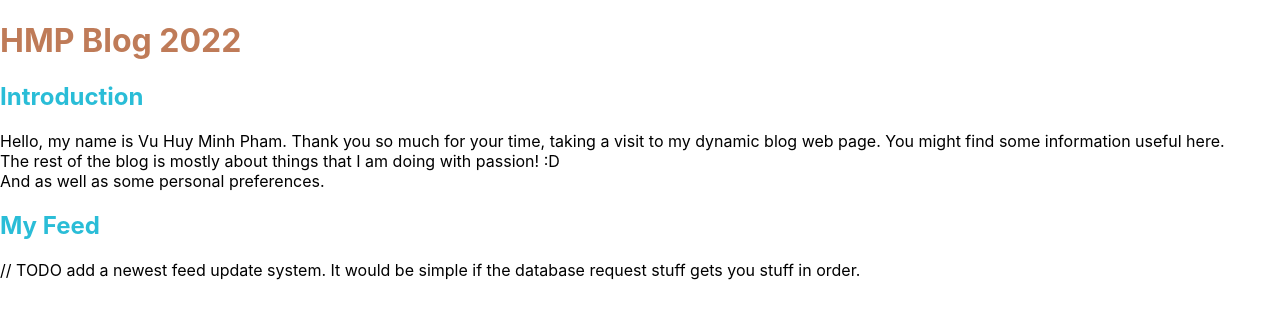
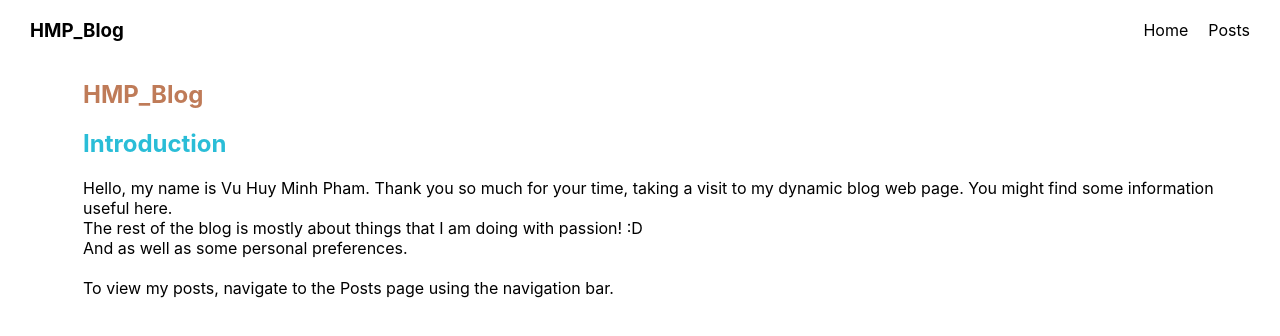
Before and after one commit to minh-p/blog-hmp1, a Next.js app: page / in a window 1280 px wide. Shown: the top 336 px of the page. Built offline with nearby package versions, Linux system fonts and the light colour scheme.

Commit message:
Navigation Bar, Continue Setting Up Blog Posts

```diff
--- a/package.json
+++ b/package.json
@@ -14,7 +14,6 @@
     "react-dom": "18.2.0"
   },
   "devDependencies": {
-    "eslint": "8.25.0",
     "eslint-config-next": "12.3.1",
     "prisma": "^4.6.1"
   }
--- a/pages/index.js
+++ b/pages/index.js
@@ -1,10 +1,5 @@
-import Head from 'next/head'
-
-export function getStaticProps() {
-  return {
-    props: { posts: {} }
-  };
-}
+import Head from "next/head"
+import Header from "../src/components/Header.js"
 
 export default function Home({ posts }) {
   // The below stuff is like simple html. Kinda crazy how anybody would think this is hard.
@@ -12,12 +7,13 @@ export default function Home({ posts }) {
   return (
     <div>
       <Head>
-        <title>Create Next App</title>
-        <meta name="description" content="Generated by create next app" />
+        <title>HMP_Blog</title>
+        <meta name="description" content="HMP_Blog, a blog created by Vu Huy Minh Pham" />
         <link rel="icon" href="/favicon.ico" />
       </Head>
-
-      <h1>HMP Blog 2022</h1>
+      <Header />
+    <section>
+      <h1>HMP_Blog</h1>
       <h2>Introduction</h2>
 
       <p>
@@ -28,12 +24,10 @@ export default function Home({ posts }) {
         The rest of the blog is mostly about things that I am doing with passion! :D
         <br />
         And as well as some personal preferences.
+        <br /><br/>
+        To view my posts, navigate to the Posts page using the navigation bar.
       </p>
-
-      <h2>My Feed</h2>
-      // TODO add a newest feed update system. It would be simple if the database request stuff gets you stuff in order.
-      <ul>
-      </ul>
+    </section>
     </div>
   )
 }
--- /dev/null
+++ b/src/components/Header.js
@@ -0,0 +1,24 @@
+import React from "react";
+import { navLinks } from "../utils/navdata.js";
+import Link from "next/link";
+
+export default function Header() {
+  var navLink = navLinks.map((link, index) =>
+    <Link href={link.path}>
+      <li key={index}>{link.name}</li>
+    </Link>
+  )
+
+  return (
+    <header>
+      <div className="brand">
+        <h3>HMP_Blog</h3>
+      </div>
+      <nav>
+        <ul>
+          {navLink}
+        </ul>
+      </nav>
+    </header>
+  );
+}
--- /dev/null
+++ b/src/utils/navdata.js
@@ -0,0 +1,10 @@
+export const navLinks = [
+  {
+    name: "Home",
+    path: "/"
+  },
+  {
+    name: "Posts",
+    path: "/posts"
+  }
+]
--- a/styles/globals.css
+++ b/styles/globals.css
@@ -1,9 +1,43 @@
 html,
 body {
+  box-sizing: border-box;
   padding: 0;
   margin: 0;
+  margin-left: 10px;
   font-family: -apple-system, BlinkMacSystemFont, Segoe UI, Roboto, Oxygen,
     Ubuntu, Cantarell, Fira Sans, Droid Sans, Helvetica Neue, sans-serif;
+}
+
+section {
+  margin-left: 5%;
+  margin-right: 5%;
+}
+
+header {
+  display: flex;
+  justify-content: space-between;
+  align-items: center;
+  padding: 0px 10px;
+}
+
+nav {
+}
+
+nav ul {
+  list-style-type: none;
+}
+
+nav li {
+  display: inline-block;
+  margin-right: 20px;
+}
+
+nav li a {
+  text-align: center;
+}
+
+nav li a:hover {
+  background-color: #000000;
 }
 
 a {
@@ -30,6 +64,5 @@ h2 {
     font-family: "sans-serif";
     color: #A1AAD1;
     background: #24283B;
-    margin-left: 10%;
   }
 }
```
Also changed, not shown: pages/posts/[id].js (+8 -2 lines), pages/posts/index.js (added, +18 -0 lines), .eslintrc.json, 2 other files (tests, documents, lock files or other folders).
